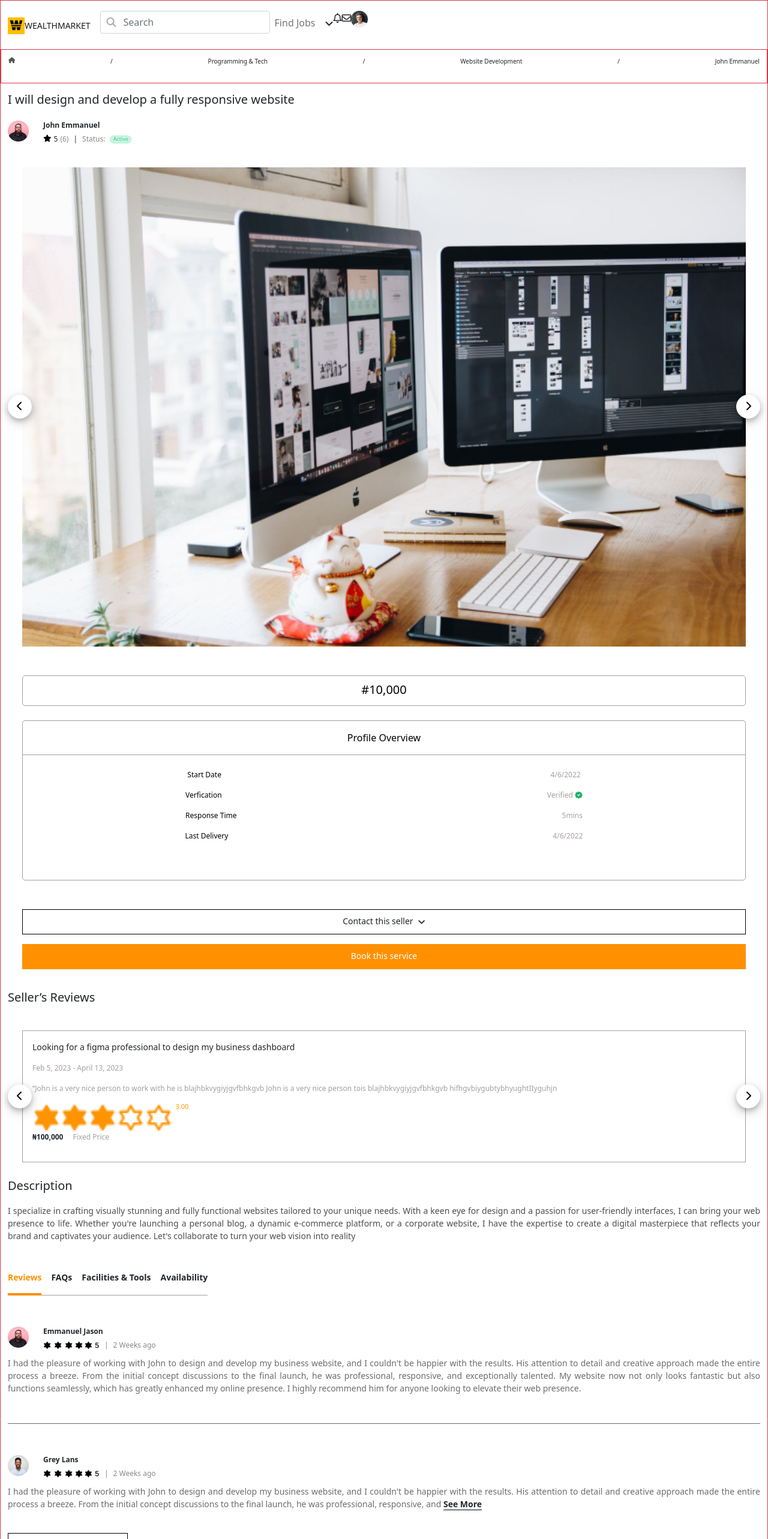
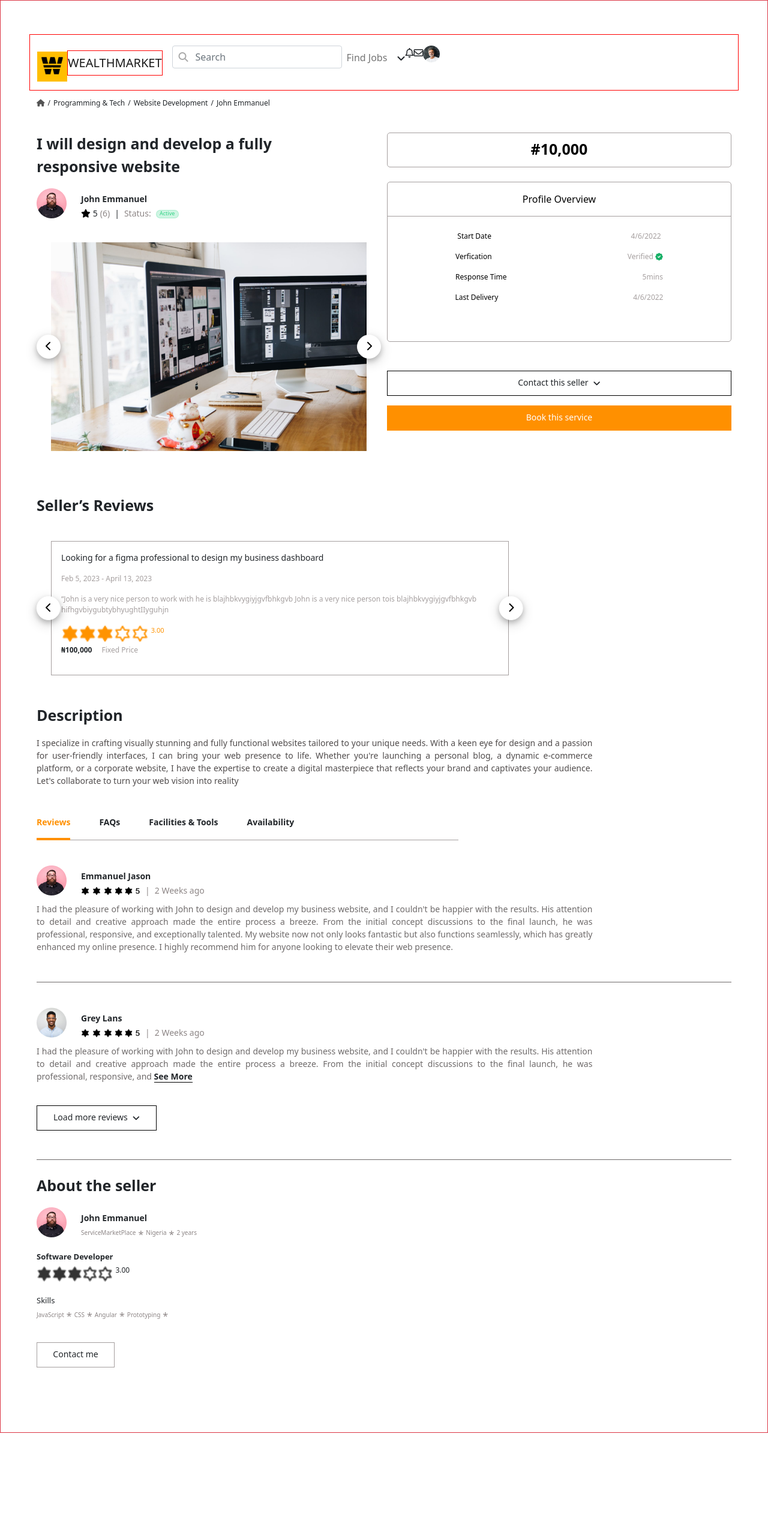
Before and after one commit to DevZibah/Angular-UI-Practice, an Angular app: page / in a window 1280 px wide. Shown: the top 2566 px of the page at 60% size. After the commit the page ends 2389 px from the top, so only its background shows below. Built offline with nearby package versions, Linux system fonts and the light colour scheme.

Commit message:
done with tablet view

```diff
--- a/src/app/buyer-Contacting-Seller/buyer-contacting-seller.component.css
+++ b/src/app/buyer-Contacting-Seller/buyer-contacting-seller.component.css
@@ -41,7 +41,11 @@
 }
 .houseIcon {
   padding: 12px;
-  font-size: 10px;
+  font-size: 9px;
+  font-weight: 400;
+}
+.route {
+  margin-left: 5px;
 }
 .firstText {
   font-size: 20px;
@@ -122,6 +126,80 @@
 }
 /* styles for min-width:768px */
 @media (min-width: 768px) {
+  .houseIcon {
+    font-size: 12px;
+    font-weight: 500;
+  }
+  .houIcn {
+    margin-top: 3px;
+  }
+  .firstText {
+    font-size: 25px;
+    font-weight: 600;
+    width: 90%;
+  }
+  .thouText {
+    width: 100%;
+  }
+  .div-price {
+    height: 58px;
+  }
+  .userImg img {
+    width: 50px;
+    height: 50px;
+    margin-top: -10px;
+  }
+  .div-name {
+    line-height: 8px;
+    font-size: 14px;
+  }
+  .actve {
+    width: 38px;
+    height: 14px;
+    margin-top: -1.6px;
+  }
+  .grid {
+    display: grid;
+    grid-template-columns: repeat(2, 1fr);
+    grid-gap: 10px;
+  }
+  .main-sell {
+    width: 70%;
+  }
+  .starImg {
+    width: 12%;
+    height: 12%;
+  }
+  .starImg1 {
+    width: 11% !important;
+    height: 11% !important;
+  }
+  .starNum {
+    margin-top: 1px !important;
+  }
+  .starNum1 {
+    font-size: 12px;
+  }
+  .desc-text {
+    width: 80%;
+  }
+  .avail {
+    width: 25rem;
+  }
 }
+/* styles for min-width:1024px */
 @media (min-width: 1024px) {
+  nav {
+    border: 1px solid red;
+  }
+  .image1icon {
+    width: 50px;
+    height: 50px;
+  }
+  .iconText {
+    border: 1px solid red;
+    font-size: 20px;
+    font-weight: 500;
+    margin-top: 10px !important;
+  }
 }
--- a/src/app/buyer-Contacting-Seller/buyer-contacting-seller.component.html
+++ b/src/app/buyer-Contacting-Seller/buyer-contacting-seller.component.html
@@ -1,8 +1,8 @@
-<section>
+<section class="p-md-4 p-lg-5">
   <header>
     <nav class="navbar navbar-expand-lg navbar-light mt-2">
       <div class="container-fluid d-flex justify-content-between">
-        <div class="d-flex">
+        <div class="d-flex mt-md-2">
           <img src="../assets/image1.svg" alt="icon" class="image1icon" />
           <p class="navbar-brand text-uppercase iconText">wealthmarket</p>
         </div>
@@ -44,24 +44,25 @@
       </div>
     </nav>
     <!-- routing section -->
-    <section class="houseIcon border border-danger">
-      <div class="d-flex justify-content-between">
-        <i class="fa-solid fa-house" style="color: #545454"></i>
-        <p>/</p>
-        <p>Programming & Tech</p>
-        <p>/</p>
-        <p>Website Development</p>
-        <p>/</p>
-        <p>John Emmanuel</p>
+    <section class="houseIcon">
+      <div class="d-flex">
+        <i class="fa-solid fa-house houIcn" style="color: #545454"></i>
+        <p class="route">/</p>
+        <p class="route">Programming & Tech</p>
+        <p class="route">/</p>
+        <p class="route">Website Development</p>
+        <p class="route">/</p>
+        <p class="route">John Emmanuel</p>
       </div>
     </section>
     <!-- main section-one -->
     <main class="main-sec">
+      <div class="grid">
         <section>
           <p class="firstText">
             I will design and develop a fully responsive website
           </p>
-        <article class="userDeets d-flex mt-2">
+          <article class="userDeets d-flex mt-2 mt-md-4">
             <div class="userImg mt-1">
               <img src="../assets/johnEmma.png" alt="" />
             </div>
@@ -101,16 +102,24 @@
             </div>
           </article>
         </section>
-      <section class="p-4 text-center">
+        <section class="p-4 text-center p-md-0">
           <div
             class="div-price"
-          style="color: #000000; border: 1px solid #a59f9f; border-radius: 5px"
+            style="
+              color: #000000;
+              border: 1px solid #a59f9f;
+              border-radius: 5px;
+            "
           >
-          <p class="firstText mt-2" style="height: 25px">#10,000</p>
+            <p class="firstText thouText mt-2" style="height: 25px">#10,000</p>
           </div>
           <section
             class="mt-4"
-          style="color: #000000; border: 1px solid #a59f9f; border-radius: 5px"
+            style="
+              color: #000000;
+              border: 1px solid #a59f9f;
+              border-radius: 5px;
+            "
           >
             <div class="mt-3 fs-6" style="border-bottom: 1px solid #a59f9f">
               <p>Profile Overview</p>
@@ -144,7 +153,7 @@
           </section>
           <article
             class="mt-5 d-flex justify-content-center"
-          style="border: 1px solid #000000; height: 42px; font-size: 14px;"
+            style="border: 1px solid #000000; height: 42px; font-size: 14px"
           >
             <p class="mt-2">Contact this seller</p>
             <i class="fa-solid fa-angle-down arrdownIcon ms-2"></i>
@@ -162,9 +171,12 @@
             <p class="mt-2">Book this service</p>
           </article>
         </section>
+      </div>
       <!-- next section -->
-      <main class="mt-2">
+      <main class="mt-2 mt-md-5 main-sell">
+        <div>
           <p class="firstText">Seller’s Reviews</p>
+        </div>
         <div class="art-one">
           <section class="p-4">
             <section class="p-3" style="border: 1px solid #a59f9f">
@@ -181,11 +193,12 @@
               </div>
               <div class="d-flex" style="font-size: 11px; color: #ff9300">
                 <img
+                  class="starImg"
                   style="width: 20%; height: 20%"
                   src="../assets/starImg.png"
                   alt=""
                 />
-                <p class="ms-1" style="margin-top: -2.5px">3.00</p>
+                <p class="ms-1 starNum" style="margin-top: -2.5px">3.00</p>
               </div>
               <article class="d-flex">
                 <p class="fw-bold" style="font-size: 12px">₦100,000</p>
@@ -213,8 +226,8 @@
           </section>
         </div>
       </main>
-      <!-- next section -->
-      <main>
+      <!-- description section -->
+      <main class="desc mt-md-4">
         <p class="firstText">Description</p>
         <p class="desc-text" style="font-size: 14px; color: #504c4c">
           I specialize in crafting visually stunning and fully functional
@@ -233,13 +246,13 @@
             <p style="color: #ff9000">Reviews</p>
           </div>
           <div style="border-bottom: 1px solid #a59f9f">
-            <p class="ms-3">FAQs</p>
+            <p class="ms-3 ms-md-5">FAQs</p>
           </div>
           <div style="border-bottom: 1px solid #a59f9f">
-            <p class="ms-3">Facilities & Tools</p>
+            <p class="ms-3 ms-md-5">Facilities & Tools</p>
           </div>
-          <div style="border-bottom: 1px solid #a59f9f">
-            <p class="ms-3">Availability</p>
+          <div class="avail" style="border-bottom: 1px solid #a59f9f">
+            <p class="ms-3 ms-md-5">Availability</p>
           </div>
         </div>
         <section>
@@ -256,7 +269,7 @@
               </section>
             </div>
           </article>
-          <div style="border-bottom: 1px solid #6e6a6a">
+          <div class="desc" style="border-bottom: 1px solid #6e6a6a">
             <p class="mb-5 desc-text" style="font-size: 14px; color: #6e6a6a">
               I had the pleasure of working with John to design and develop my
               business website, and I couldn't be happier with the results. His
@@ -285,7 +298,7 @@
               </section>
             </div>
           </article>
-          <div style="border-bottom: 1px solid #6e6a6a">
+          <div class="desc" style="border-bottom: 1px solid #6e6a6a">
             <p class="mb-5 desc-text" style="font-size: 14px; color: #6e6a6a">
               I had the pleasure of working with John to design and develop my
               business website, and I couldn't be happier with the results. His
@@ -300,7 +313,12 @@
             </p>
             <article
               class="d-flex justify-content-center mb-5 reviewsButtn"
-              style="border: 1px solid #000000; height: 42px; width: 200px; font-size: 14px;"
+              style="
+                border: 1px solid #000000;
+                height: 42px;
+                width: 200px;
+                font-size: 14px;
+              "
             >
               <p class="mt-2">Load more reviews</p>
               <i class="fa-solid fa-angle-down arrdownIcon ms-2"></i>
@@ -309,7 +327,7 @@
         </section>
         <!-- about the seller -->
         <section class="mt-4">
-          <p class="firstText">Aboout the seller</p>
+          <p class="firstText">About the seller</p>
           <article class="userDeets d-flex mt-4">
             <div class="userImg mt-1">
               <img src="../assets/johnEmma.png" alt="" />
@@ -325,18 +343,19 @@
               </section>
             </div>
           </article>
-          <article class="">
+          <article class="mt-md-2">
             <p class="fw-bold" style="font-size: 13px">Software Developer</p>
             <div class="d-flex" style="font-size: 10px; margin-top: -10px">
               <img
+                class="starImg1"
                 style="width: 15%; height: 15%"
                 src="../assets/starImg1.png"
                 alt=""
               />
-              <p class="ms-1" style="margin-top: -2px">3.00</p>
+              <p class="ms-1 starNum1" style="margin-top: -2px">3.00</p>
             </div>
           </article>
-          <article>
+          <article class="mt-md-3">
             <p style="font-size: 13px">Skills</p>
             <div
               class="d-flex"
@@ -353,8 +372,13 @@
             </div>
           </article>
           <article
-            class="text-center mb-5"
-            style="border: 1px solid #a59f9f; height: 42px; width: 130px; font-size: 14px;"
+            class="text-center mb-5 mt-md-3"
+            style="
+              border: 1px solid #a59f9f;
+              height: 42px;
+              width: 130px;
+              font-size: 14px;
+            "
           >
             <p class="mt-2">Contact me</p>
           </article>
```
Lines whose indentation alone changed are shown as unchanged.
